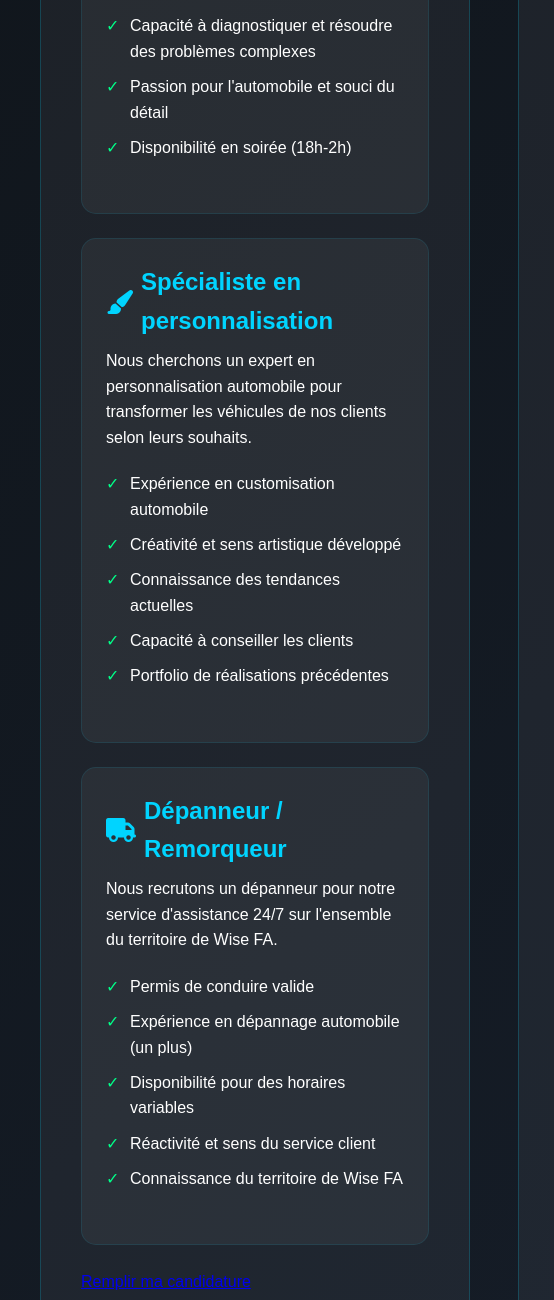
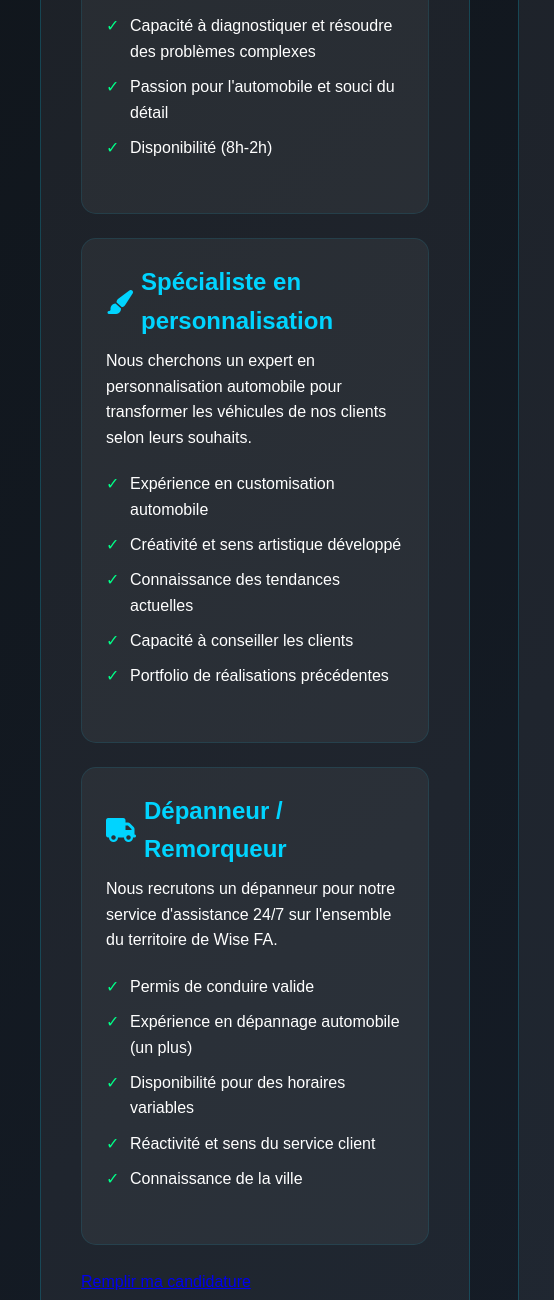
Before and after one commit to GOPICS0U/Auto-Exotic-Web-Site, a plain HTML site: page recrutement.html in a window 1280 px wide. Shown: the part 820-2120 px from the top of the page, 0-554 px from the left. Drawn offline with Linux system fonts and the light colour scheme; grey boxes are pictures that could not be loaded.

Commit message:
Update recrutement.html

```diff
--- a/recrutement.html
+++ b/recrutement.html
@@ -538,7 +538,7 @@
                             <li>Connaissance approfondie des véhicules de luxe</li>
                             <li>Capacité à diagnostiquer et résoudre des problèmes complexes</li>
                             <li>Passion pour l'automobile et souci du détail</li>
-                            <li>Disponibilité en soirée (18h-2h)</li>
+                            <li>Disponibilité (8h-2h)</li>
                         </ul>
                     </div>
 
@@ -562,7 +562,7 @@
                             <li>Expérience en dépannage automobile (un plus)</li>
                             <li>Disponibilité pour des horaires variables</li>
                             <li>Réactivité et sens du service client</li>
-                            <li>Connaissance du territoire de Wise FA</li>
+                            <li>Connaissance de la ville</li>
                         </ul>
                     </div>
                     <div class="form-group">
```
